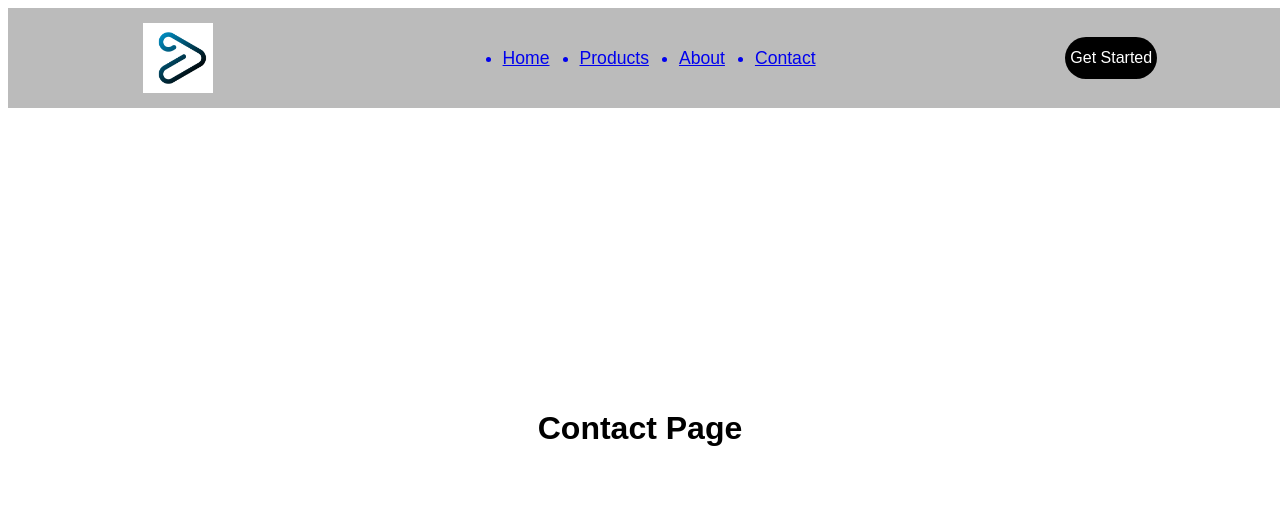
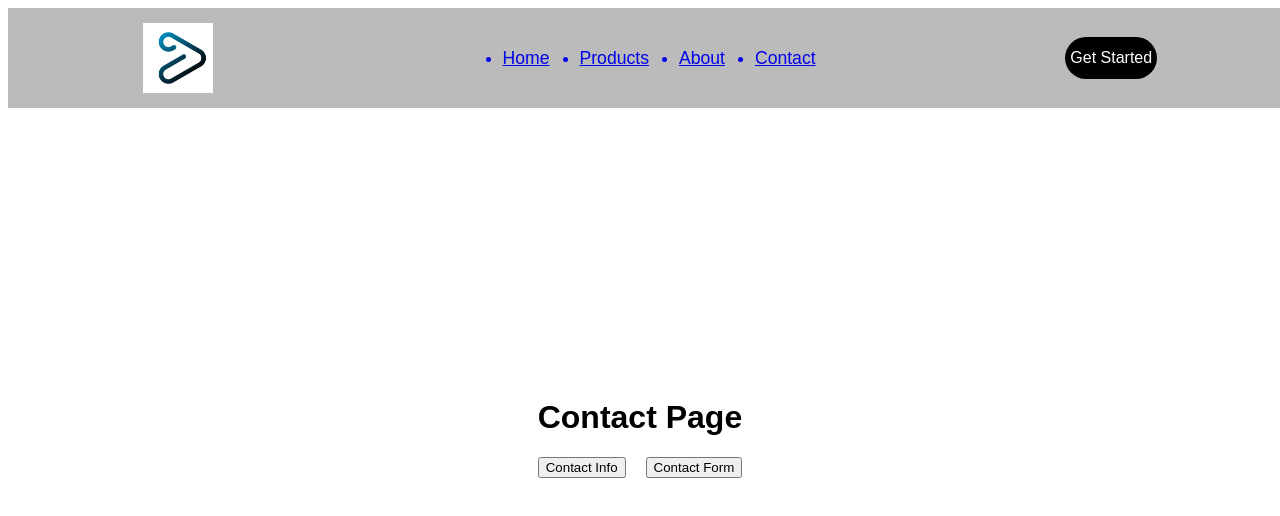
Before and after one commit to muazimmaqbool/Reactjs-with-Me, a React (Create React App) app: page /contact in a window 1280 px wide. Shown: the top 516 px of the page. Built offline with nearby package versions, Linux system fonts and the light colour scheme.

Commit message:
nested routes

```diff
--- a/src/Components/Routng Pages/Contact.jsx
+++ b/src/Components/Routng Pages/Contact.jsx
@@ -1,4 +1,5 @@
 import React from 'react'
+
 
 const Contact = () => {
   return (
--- a/src/React Router/Layout/ContactLayout.jsx
+++ b/src/React Router/Layout/ContactLayout.jsx
@@ -1,5 +1,5 @@
 import React from 'react'
-import Contact from '../../Components/Routng Pages/Contact'
+import Contact from '../Pages/Contact'
 import { Outlet } from 'react-router-dom'
 
 const ContactLayout = () => {
--- a/src/React Router/Pages/Contact.jsx
+++ b/src/React Router/Pages/Contact.jsx
@@ -1,8 +1,18 @@
 import React from 'react'
+import styles from "../reactRouterStyle.module.css"
+import { useNavigate } from 'react-router-dom';
 
 const Contact = () => {
+  const navigate = useNavigate();
+
   return (
-    <div>Contact</div>
+    <div>
+      <h1>Contact Page</h1>
+      <div className={styles.contactBtns}>
+        <button onClick={()=>navigate("info")}>Contact Info</button>
+        <button onClick={()=>navigate("form")}>Contact Form</button>
+      </div>
+    </div>
   )
 }
 
--- a/src/React Router/reactRouterStyle.module.css
+++ b/src/React Router/reactRouterStyle.module.css
@@ -45,3 +45,8 @@
      outline: 0;
      cursor: pointer;
 }
+.contactBtns{
+    display: flex;
+    align-items: center;
+    gap: 20px;
+}
```
